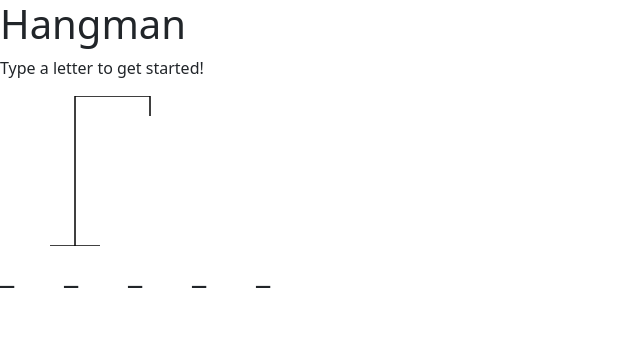
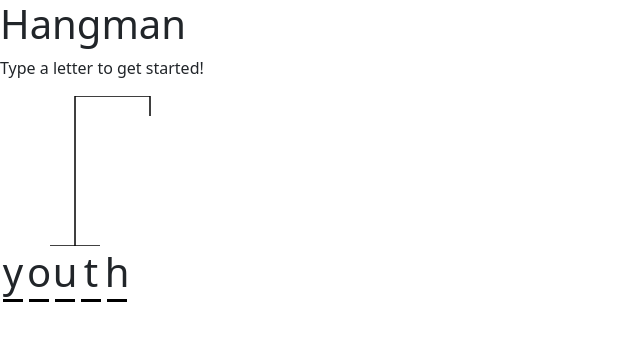
Before and after one commit to mayuanxin1234/hanged-main, a React (Create React App) app: page / in a window 1280 px wide. Shown: the top 340 px of the page, without its empty margins (0-640 px from the left). Built offline with nearby package versions, Linux system fonts and the light colour scheme.

Commit message:
fixed letter shifting

```diff
--- a/src/Components/Word.js
+++ b/src/Components/Word.js
@@ -5,12 +5,13 @@ import "../index.css";
 const Word = props => {
 	console.log("selected word " + props.selectedWord);
 	console.log("correctLetters" + props.correctLetters);
-	const numbers = [1, 2, 3, 4, 5];
 	let splitCorrect = props.selectedWord.split("");
 	console.log(splitCorrect.length);
 	const wow = splitCorrect.map(inp => (
 		<div className="colC">
-			<h2>_</h2>
+			<div className="word">
+				<h1>{inp}</h1>
+			</div>
 		</div>
 	));
 
--- a/src/index.css
+++ b/src/index.css
@@ -29,5 +29,24 @@ code {
   text-align: right;
 }
 
-.rowC{display:flex; flex-direction:row;}
-.colC{float: left; width: 5%; }
+.rowC{display:flex; flex-direction:row;
+  border-bottom: 3px solid #000000;
+  display: inline-flex;
+  align-items: center;
+  justify-content: center;
+  margin: 0 3px;
+  height: 50px;
+  width: 20px;
+}
+
+.colC{float: left; width: 5%;
+  border-bottom: 3px solid #000000;
+  display: inline-flex;
+  align-items: center;
+  justify-content: center;
+  margin: 0 3px;
+  height: 50px;
+  width: 20px;
+
+
+}
```
